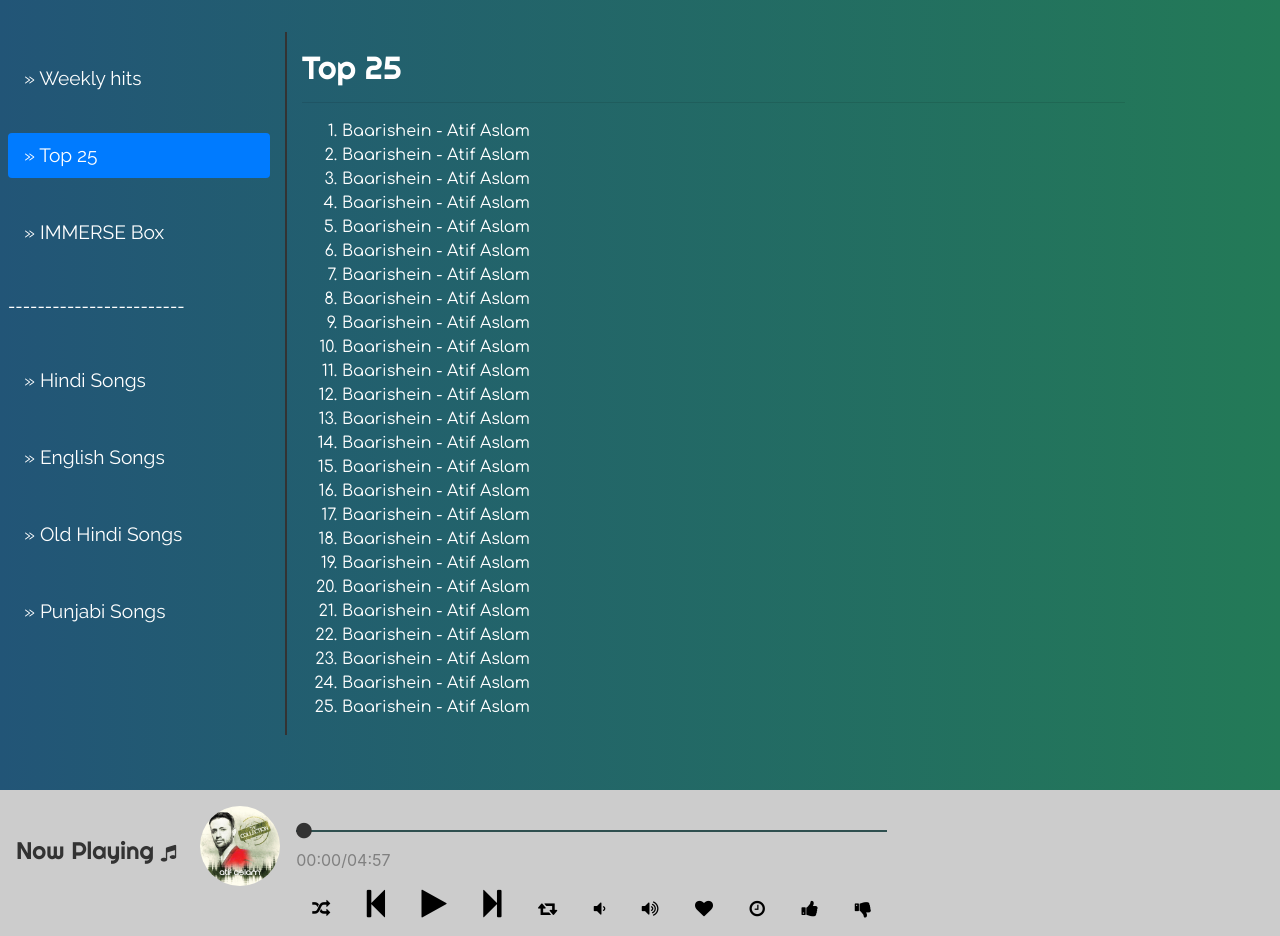
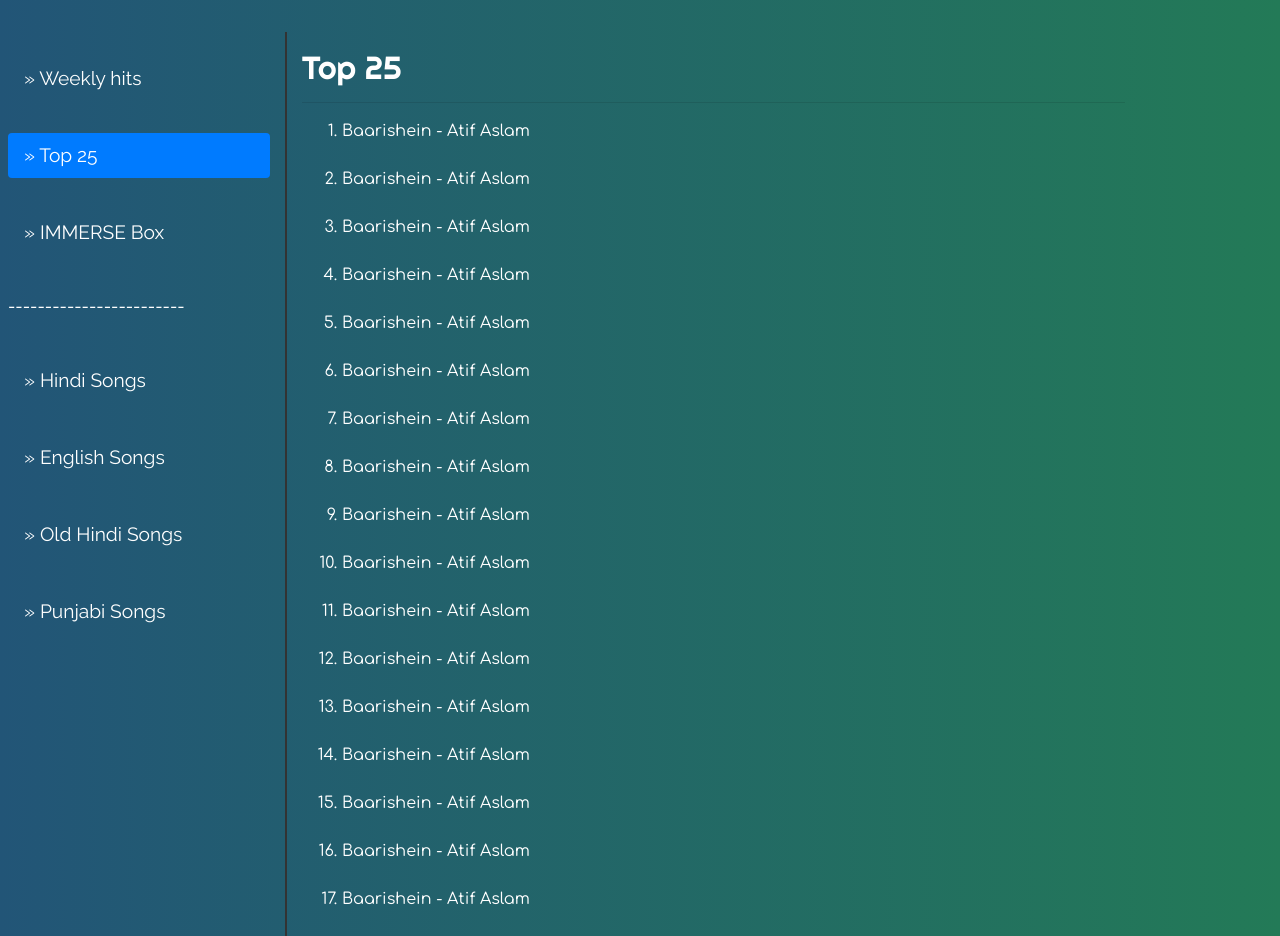
Before and after one commit to mounishsoni/IMMERSE, a PHP site: page / in a window 1280 px wide, after a click on "» Top 25"; the page is wider, and only the part inside the window is pictured. Shown: the part 284-1220 px from the top of that part. Run offline with PHP 8.4, Linux system fonts and the light colour scheme.

Commit message:
2 pages remaining

```diff
--- a/css/styles.css
+++ b/css/styles.css
@@ -161,6 +161,10 @@ h2 {
 	/*TOP 25*/
 	.top25-list {
 		font-family: 'Comfortaa', cursive;
+	}
+
+	.top25-list ol li {
+		padding-bottom: 1.5rem;
 	}
 
 	.top25-list ol li a{
```
